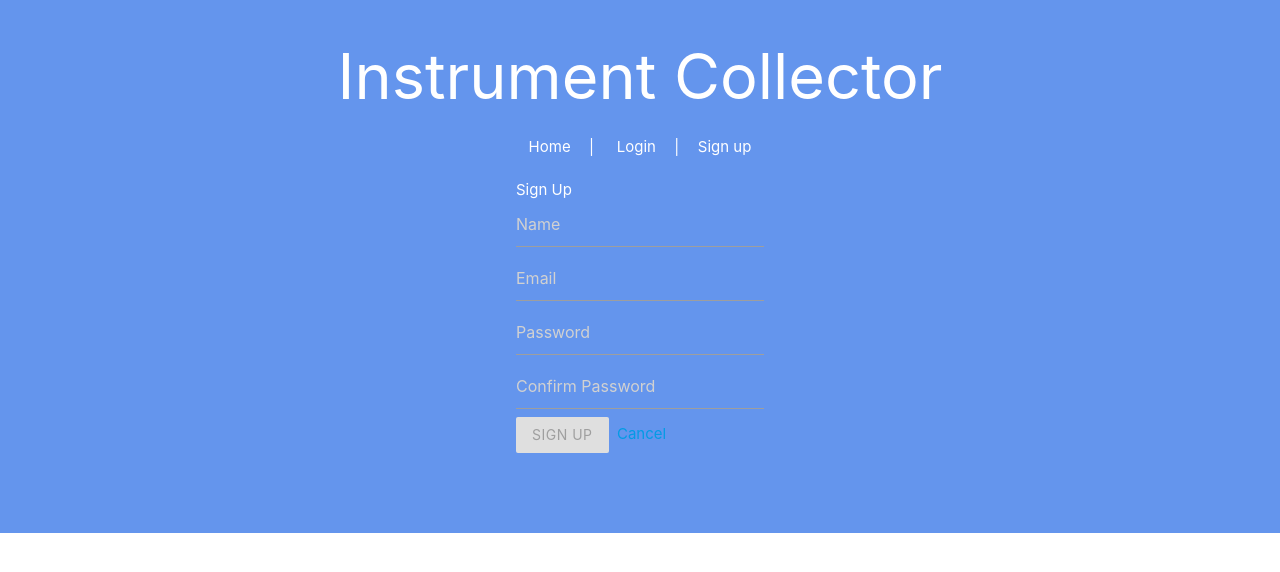
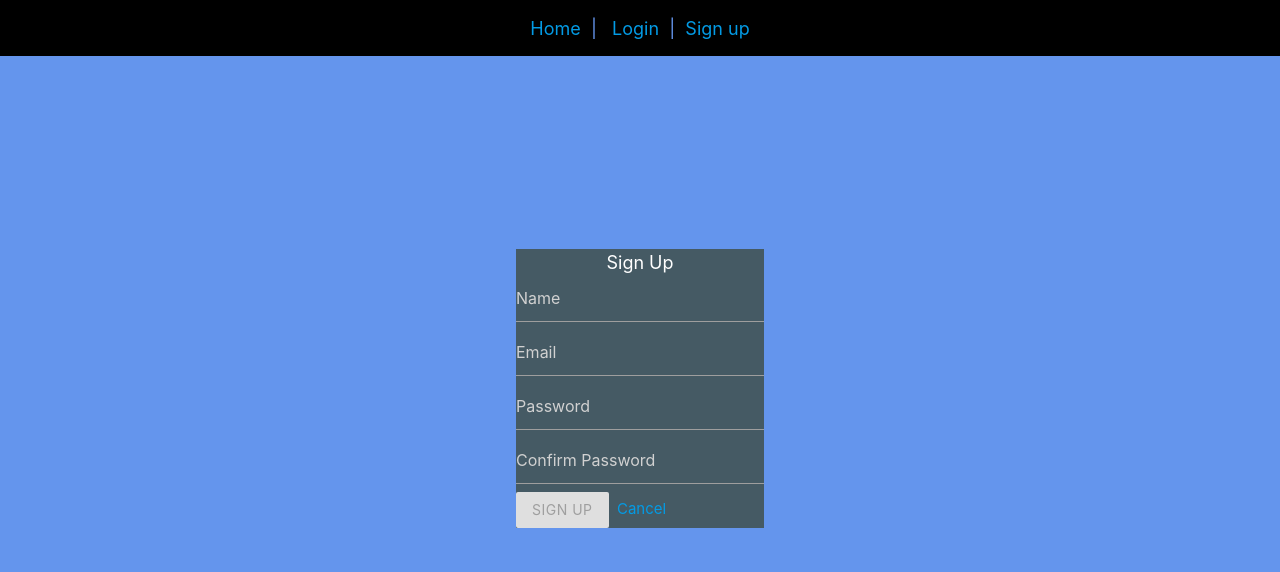
Before and after one commit to zeroxposur18/instrument-collector, a React (Create React App) app: page /signup in a window 1280 px wide. Shown: the top 572 px of the page. Built offline with nearby package versions, Linux system fonts and the light colour scheme; no server answers.

Commit message:
More styling...

```diff
--- a/src/components/Instrument/Instrument.jsx
+++ b/src/components/Instrument/Instrument.jsx
@@ -2,8 +2,10 @@ import React from 'react';
 const Instrument = () => {
   return (
     <React.Fragment>
-      <h3>This is the Instrument Component.</h3>
-      <p>It is located at src/components/Instrument/Instrument.jsx</p>
+      <div className="blue-grey darken-2 white-text">
+      <h3>Welcome to the Collection of Instruments!</h3>
+      <p className="center">This application was created by Tan Vu of SEI-CC-7 ATX</p>
+      </div>
     </React.Fragment>
   );
 }
--- a/src/components/NavBar/NavBar.css
+++ b/src/components/NavBar/NavBar.css
@@ -1,12 +1,5 @@
-.NavBar {
-    display: flex;
-    justify-content: center;
-    margin: 0 0 20px;
-  }
-  .NavBar-link {
-    margin: 0 10px;
-    color:white;
-  }
-  .NavBar-welcome {
-    color: white;
-  }
+.Navbar {
+  display: flex;
+  align-items: center;
+  justify-content: space-between;
+}
--- a/src/components/NavBar/NavBar.jsx
+++ b/src/components/NavBar/NavBar.jsx
@@ -1,6 +1,7 @@
 import React from 'react';
 import { Link } from 'react-router-dom';
-import './NavBar.css';
+
+
 
 const NavBar = (props) => {
   let nav = props.user ?
@@ -24,7 +25,7 @@ const NavBar = (props) => {
       <Link to='/signup' className='NavBar-link'>Sign up</Link>
     </div>;
   return (
-    <div className='NavBar'>
+    <div className="NavBar">
       {nav}
     </div>
   );
--- a/src/components/SignupForm/SignupForm.jsx
+++ b/src/components/SignupForm/SignupForm.jsx
@@ -33,11 +33,12 @@ class SignupForm extends Component {
   }
   render() {
     return (
-      <div>
+      <div className="blue-grey darken-2">
         <header>Sign Up</header>
         <form onSubmit={this.handleSubmit} >
           <div>
             <input
+              className="white-text"
               type="text"
               placeholder="Name"
               value={this.state.name}
@@ -47,6 +48,7 @@ class SignupForm extends Component {
           </div>
           <div>
             <input
+              className="white-text"
               type="email"
               placeholder="Email"
               value={this.state.email}
@@ -65,6 +67,7 @@ class SignupForm extends Component {
           </div>
           <div className="form-group">
             <input
+              className="white-text"
               type="password"
               placeholder="Confirm Password"
               value={this.state.passwordConf}
--- a/src/pages/AddInstrumentPage/AddInstrumentPage.jsx
+++ b/src/pages/AddInstrumentPage/AddInstrumentPage.jsx
@@ -29,8 +29,8 @@ class AddInstrumentPage extends Component {
     render() {
         return (
             <>
-                <h1>Add Instrument</h1>
-                <form ref={this.formRef} autoComplete="off" onSubmit={this.handleSubmit}>
+                <h1 className="blue-grey darken-2 white-text">Add Instrument</h1>
+                <form className="blue-grey darken-2" ref={this.formRef} autoComplete="off" onSubmit={this.handleSubmit}>
                     <div className="form-group">
                         <label className="white-text">Instrument's Brand</label>
                         <input
@@ -61,7 +61,7 @@ class AddInstrumentPage extends Component {
                             required
                         />
                     </div>
-                    <div className="form-group white-text">
+                    <div className="form-group">
                         <label className='white-text'>Year's owned</label>
                         <input
                             className="form-control white-text"
--- a/src/pages/App/App.css
+++ b/src/pages/App/App.css
@@ -1,12 +1,27 @@
 .App {
+  min-height: 100vh;
+  display: grid;
+  grid-template-rows: 7vmin auto;
+}
+.title {
+  display: flex;
+  justify-content: center;
+  align-items: center;
+  font-size: larger;
+  background-color: black;
+  color: cornflowerblue;
+}
+.App header{
+  display: flex;
+  justify-content: center;
+  align-items: center;
+  font-size: large;
+  color: white;
+}
+.App main{
+  background-color: cornflowerblue;
   display: flex;
   flex-flow: column nowrap;
   justify-content: center;
   align-items: center;
-  height: 50;
-  color:white;
-  background-color: cornflowerblue;
 }
-.html {
-  background-color:cornflowerblue;
-}
--- a/src/pages/App/App.js
+++ b/src/pages/App/App.js
@@ -69,12 +69,13 @@ class App extends Component {
   render() {
     return (
       <div className="App">
-        <h1>Instrument Collector</h1>
+        <div className="title">
         <NavBar
           user={this.state.user}
           handleLogout={this.handleLogout}
           />
-
+          </div>
+        <main>
           <Route exact path='/login' render={({ history }) =>
             <LoginPage
             history={history}
@@ -112,7 +113,7 @@ class App extends Component {
           <Route exact path='/' render={() =>
             <Instrument />
           }/>
-
+            </main>
       </div>
     );
   }
--- a/src/pages/EditInstrumentPage/EditInstrumentPage.jsx
+++ b/src/pages/EditInstrumentPage/EditInstrumentPage.jsx
@@ -28,7 +28,7 @@ class EditInstrumentPage extends Component {
         <h1>Edit Instrument</h1>
         <form ref={this.formRef} autoComplete="off" onSubmit={this.handleSubmit}>
           <div className="form-group">
-            <label>Instrument's Brand</label>
+            <label className="black-text">Instrument's Brand</label>
             <input
               className="form-control"
               name="brand"
@@ -38,7 +38,7 @@ class EditInstrumentPage extends Component {
             />
           </div>
           <div className="form-group">
-            <label>Instrument's Model</label>
+            <label className="black-text">Instrument's Model</label>
             <input
               className="form-control"
               name="model"
@@ -48,7 +48,7 @@ class EditInstrumentPage extends Component {
             />
           </div>
           <div className="form-group">
-            <label>Condition</label>
+            <label className="black-text">Condition</label>
             <input
               className="form-control"
               name="condition"
@@ -58,7 +58,7 @@ class EditInstrumentPage extends Component {
             />
           </div>
           <div className="form-group">
-            <label>Year's owned</label>
+            <label className="black-text">Year's owned</label>
             <input
               className="form-control"
               name="years"
--- a/src/pages/InstrumentListPage/InstrumentListPage.jsx
+++ b/src/pages/InstrumentListPage/InstrumentListPage.jsx
@@ -5,7 +5,7 @@ import InstrumentCard from '../../components/InstrumentCard/InstrumentCard'
 function InstrumentListPage(props) {
     return (
         <>
-        <h1>Instrument List</h1>
+        <h1 className="blue-grey darken-2 white-text">Instrument List</h1>
         <div className="row">
         <div className="col s15">
         <div className='InstrumentListPage'>
--- a/src/pages/LoginPage/LoginPage.jsx
+++ b/src/pages/LoginPage/LoginPage.jsx
@@ -33,11 +33,12 @@ class LoginPage extends Component {
 
   render() {
     return (
-      <div className="LoginPage">
+      <div className="LoginPage blue-grey darken-2">
         <header>Log In</header>
         <form onSubmit={this.handleSubmit} >
           <div>
             <input
+              className="white-text"
               type="email"
               placeholder="Email"
               value={this.state.email}
@@ -47,6 +48,7 @@ class LoginPage extends Component {
           </div>
           <div>
             <input
+              className="white-text"
               type="password"
               placeholder="Password"
               value={this.state.pw}
```
Lines whose indentation alone changed are shown as unchanged.
